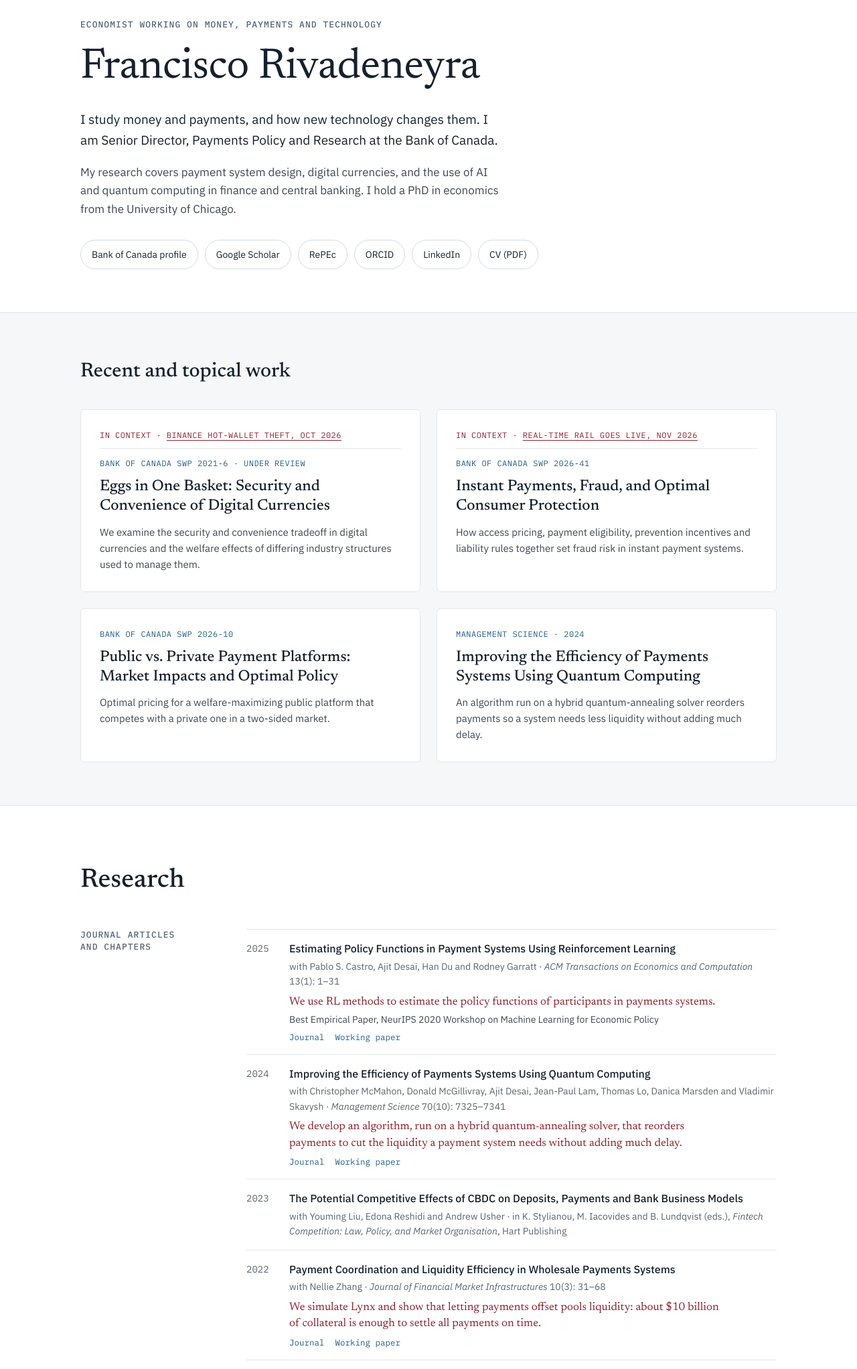
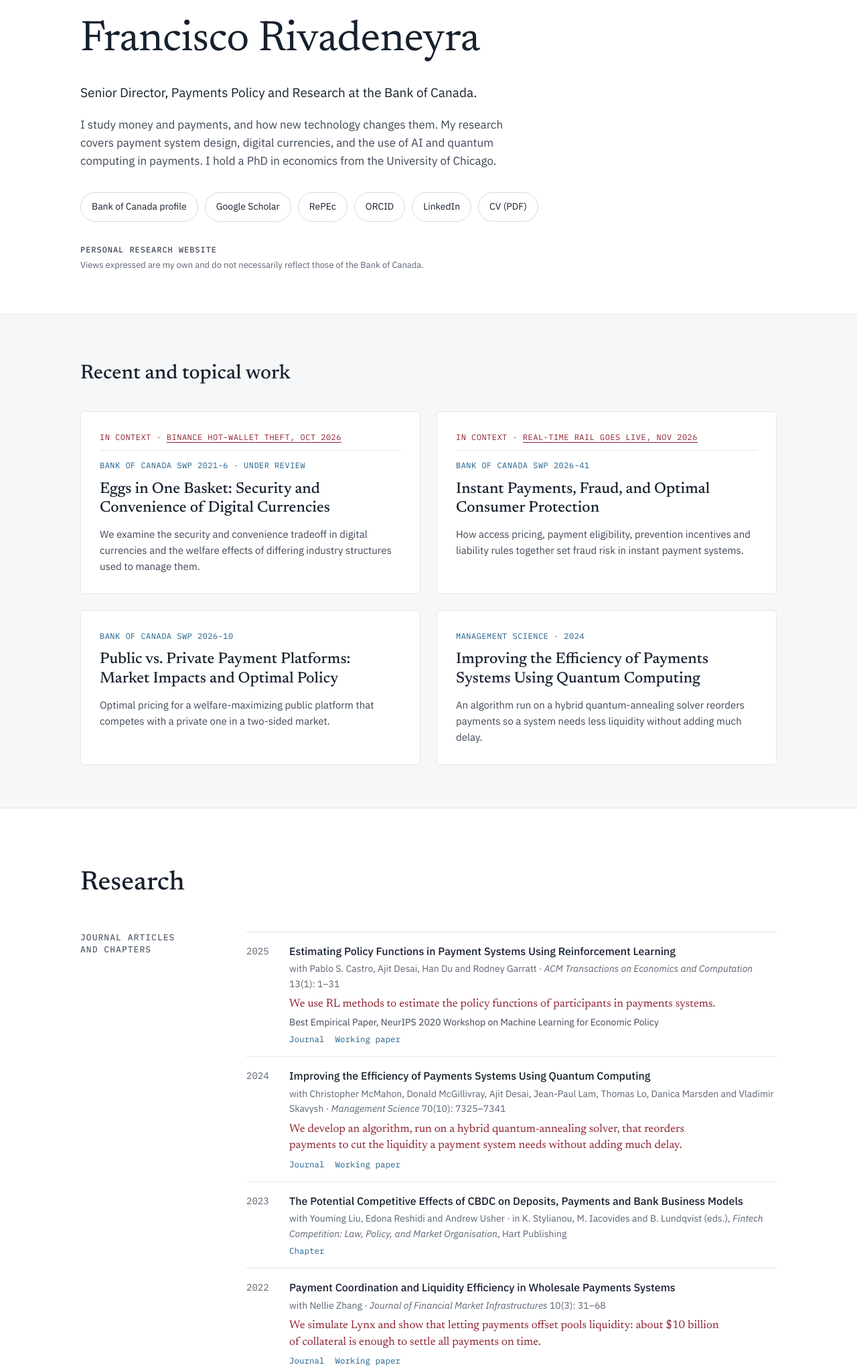
Before and after one commit to rivadeneyra/rivadeneyra.github.io, a plain HTML site: page index.html in a window 1280 px wide. Shown: the part 120-2164 px from the top of the page at 67% size. Drawn offline with Linux system fonts and the light colour scheme.

Commit message:
Revise personal description and site ID section

```diff
--- a/index.html
+++ b/index.html
@@ -86,6 +86,9 @@ em { font-style: italic; }
 /* Top bar */
 .top { border-bottom: 1px solid var(--rule); }
 .top .wrap { display: flex; flex-wrap: wrap; gap: 12px 28px; align-items: center; justify-content: flex-end; padding-block: 18px; }
+.site-id { margin-top: 32px; display: flex; flex-direction: column; gap: 4px; }
+.hero .site-id .mono-label { font-size: 12px; color: var(--ink-2); margin-bottom: 0; }
+.site-id .views { font-size: 13px; line-height: 1.5; color: var(--muted); }
 .nav { display: flex; flex-wrap: wrap; gap: 8px 24px; font-size: 14px; }
 .nav a { color: var(--ink-2); }
 .nav a:hover { color: var(--ink); }
@@ -142,7 +145,8 @@ em { font-style: italic; }
 .entry .l { display: flex; flex-wrap: wrap; gap: 4px 16px; font-family: var(--mono); font-size: 12.5px; margin-top: 2px; }
 
 /* Talks and about share the label-column layout */
-.split { border-top: 1px solid var(--ink); }
+.split .wrap { position: relative; }
+.split .wrap::before { content: ""; position: absolute; top: 0; left: max(20px, env(safe-area-inset-left, 0px)); right: max(20px, env(safe-area-inset-right, 0px)); border-top: 1px solid var(--rule); }
 .split .wrap { padding-block: 64px 80px; display: flex; flex-wrap: wrap; gap: 24px 48px; }
 .split .label { flex: 0 0 200px; }
 .split h2 { font-family: var(--display); font-weight: 500; font-size: 34px; line-height: 1.15; }
@@ -176,8 +180,7 @@ em { font-style: italic; }
 .foot a { color: var(--foot-link); }
 .foot a:hover { color: var(--foot-ink); }
 .foot .email { font-family: var(--mono); font-size: 15px; user-select: all; }
-.foot .place { font-size: 15px; color: var(--foot-muted); }
-.foot .fine { flex: 1 1 360px; min-width: 0; display: flex; flex-direction: column; gap: 8px; font-size: 13px; line-height: 1.6; color: var(--foot-muted); }
+.foot .fine { flex: 0 1 auto; align-self: flex-end; min-width: 0; display: flex; flex-direction: column; gap: 8px; font-size: 13px; line-height: 1.6; color: var(--foot-muted); }
 
 @media (max-width: 720px) {
   .hero .wrap { padding-block: 56px 48px; }
@@ -210,10 +213,9 @@ em { font-style: italic; }
 <main id="top">
   <section class="hero" aria-labelledby="name">
     <div class="wrap">
-      <p class="mono-label">Economist working on money, payments and technology</p>
       <h1 id="name">Francisco Rivadeneyra</h1>
-      <p class="lead">I study money and payments, and how new technology changes them. I am Senior Director, Payments Policy and Research at the Bank of Canada.</p>
-      <p class="sub">My research covers payment system design, digital currencies, and the use of AI and quantum computing in finance and central banking. I hold a PhD in economics from the University of Chicago.</p>
+      <p class="lead">Senior Director, Payments Policy and Research at the Bank of Canada.</p>
+      <p class="sub">I study money and payments, and how new technology changes them. My research covers payment system design, digital currencies, and the use of AI and quantum computing in payments. I hold a PhD in economics from the University of Chicago.</p>
       <ul class="profiles" aria-label="Profiles">
         <li><a href="https://www.bankofcanada.ca/profile/francisco-rivadeneyra/">Bank of Canada profile</a></li>
         <li><a href="https://scholar.google.ca/citations?user=DvehtrEAAAAJ&amp;hl=en">Google Scholar</a></li>
@@ -222,6 +224,10 @@ em { font-style: italic; }
         <li><a href="https://www.linkedin.com/in/frivadeneyra/">LinkedIn</a></li>
         <li><a href="cv.pdf">CV (PDF)</a></li>
       </ul>
+      <div class="site-id">
+        <p class="mono-label">Personal research website</p>
+        <p class="views">Views expressed are my own and do not necessarily reflect those of the Bank of Canada.</p>
+      </div>
     </div>
   </section>
 
@@ -264,7 +270,7 @@ em { font-style: italic; }
         <ol class="ledger">
           <li><span class="yr">2025</span><span class="entry"><a class="t" href="https://doi.org/10.1145/3691326">Estimating Policy Functions in Payment Systems Using Reinforcement Learning</a><span class="m">with Pablo S. Castro, Ajit Desai, Han Du and Rodney Garratt · <em>ACM Transactions on Economics and Computation</em> 13(1): 1–31</span><span class="d">We use RL methods to estimate the policy functions of participants in payments systems.</span><span class="n">Best Empirical Paper, NeurIPS 2020 Workshop on Machine Learning for Economic Policy</span><span class="l"><a href="https://doi.org/10.1145/3691326">Journal</a><a href="https://www.bankofcanada.ca/2021/02/staff-working-paper-2021-7/">Working paper</a></span></span></li>
           <li><span class="yr">2024</span><span class="entry"><a class="t" href="https://doi.org/10.1287/mnsc.2023.00314">Improving the Efficiency of Payments Systems Using Quantum Computing</a><span class="m">with Christopher McMahon, Donald McGillivray, Ajit Desai, Jean-Paul Lam, Thomas Lo, Danica Marsden and Vladimir Skavysh · <em>Management Science</em> 70(10): 7325–7341</span><span class="d">We develop an algorithm, run on a hybrid quantum-annealing solver, that reorders payments to cut the liquidity a payment system needs without adding much delay.</span><span class="l"><a href="https://doi.org/10.1287/mnsc.2023.00314">Journal</a><a href="https://www.bankofcanada.ca/2022/12/staff-working-paper-2022-53/">Working paper</a></span></span></li>
-          <li><span class="yr">2023</span><span class="entry"><span class="t">The Potential Competitive Effects of CBDC on Deposits, Payments and Bank Business Models</span><span class="m">with Youming Liu, Edona Reshidi and Andrew Usher · in K. Stylianou, M. Iacovides and B. Lundqvist (eds.), <em>Fintech Competition: Law, Policy, and Market Organisation</em>, Hart Publishing</span></span></li>
+          <li><span class="yr">2023</span><span class="entry"><a class="t" href="https://www.bloomsburycollections.com/monograph-detail?docid=b-9781509963379&amp;tocid=b-9781509963379-chapter5">The Potential Competitive Effects of CBDC on Deposits, Payments and Bank Business Models</a><span class="m">with Youming Liu, Edona Reshidi and Andrew Usher · in K. Stylianou, M. Iacovides and B. Lundqvist (eds.), <em>Fintech Competition: Law, Policy, and Market Organisation</em>, Hart Publishing</span><span class="l"><a href="https://www.bloomsburycollections.com/monograph-detail?docid=b-9781509963379&amp;tocid=b-9781509963379-chapter5">Chapter</a></span></span></li>
           <li><span class="yr">2022</span><span class="entry"><a class="t" href="https://www.risk.net/journal-of-financial-market-infrastructures/7956394/payment-coordination-and-liquidity-efficiency-in-wholesale-payments-systems">Payment Coordination and Liquidity Efficiency in Wholesale Payments Systems</a><span class="m">with Nellie Zhang · <em>Journal of Financial Market Infrastructures</em> 10(3): 31–68</span><span class="d">We simulate Lynx and show that letting payments offset pools liquidity: about $10 billion of collateral is enough to settle all payments on time.</span><span class="l"><a href="https://www.risk.net/journal-of-financial-market-infrastructures/7956394/payment-coordination-and-liquidity-efficiency-in-wholesale-payments-systems">Journal</a><a href="https://www.bankofcanada.ca/2022/02/staff-discussion-paper-2022-3/">Working paper</a></span></span></li>
           <li><span class="yr">2021</span><span class="entry"><a class="t" href="https://cepr.org/publications/books-and-reports/p348">Central Bank Digital Currency, Bank Intermediation and Payments; An Overview of the Bank of Canada CBDC Project</a><span class="m">with Jonathan Chiu · two chapters in D. Niepelt (ed.), <em>Central Bank Digital Currency: Considerations, Projects, Outlook</em>, CEPR Press</span><span class="l"><a href="https://cepr.org/publications/books-and-reports/p348">Book</a></span></span></li>
           <li><span class="yr">2020</span><span class="entry"><a class="t" href="https://www.risk.net/journal-of-financial-market-infrastructures/7708026/should-the-central-bank-issue-e-money">Should the Central Bank Issue E-money?</a><span class="m">with Charles M. Kahn and Tsz-Nga (Russell) Wong · <em>Journal of Financial Market Infrastructures</em> 8(4)</span><span class="d">We evaluate if new technologies like DLT and mobile computing have changed the tradeoffs in the public provision of payments media in the form of central bank tokens or accounts.</span><span class="l"><a href="https://www.risk.net/journal-of-financial-market-infrastructures/7708026/should-the-central-bank-issue-e-money">Journal</a><a href="https://ideas.repec.org/p/bca/bocawp/18-58.html">Working paper</a></span></span></li>
@@ -379,10 +385,8 @@ em { font-style: italic; }
       <h2>Get in touch</h2>
       <p class="email"><a href="mailto:riva@bankofcanada.ca">riva@bankofcanada.ca</a></p>
       <p><a href="https://www.linkedin.com/in/frivadeneyra/">LinkedIn</a></p>
-      <p class="place">Ottawa, Canada</p>
     </div>
     <div class="fine">
-      <p>Views expressed are my own and do not necessarily reflect those of the Bank of Canada.</p>
       <p>Last updated November 2026.</p>
     </div>
   </div>
```
